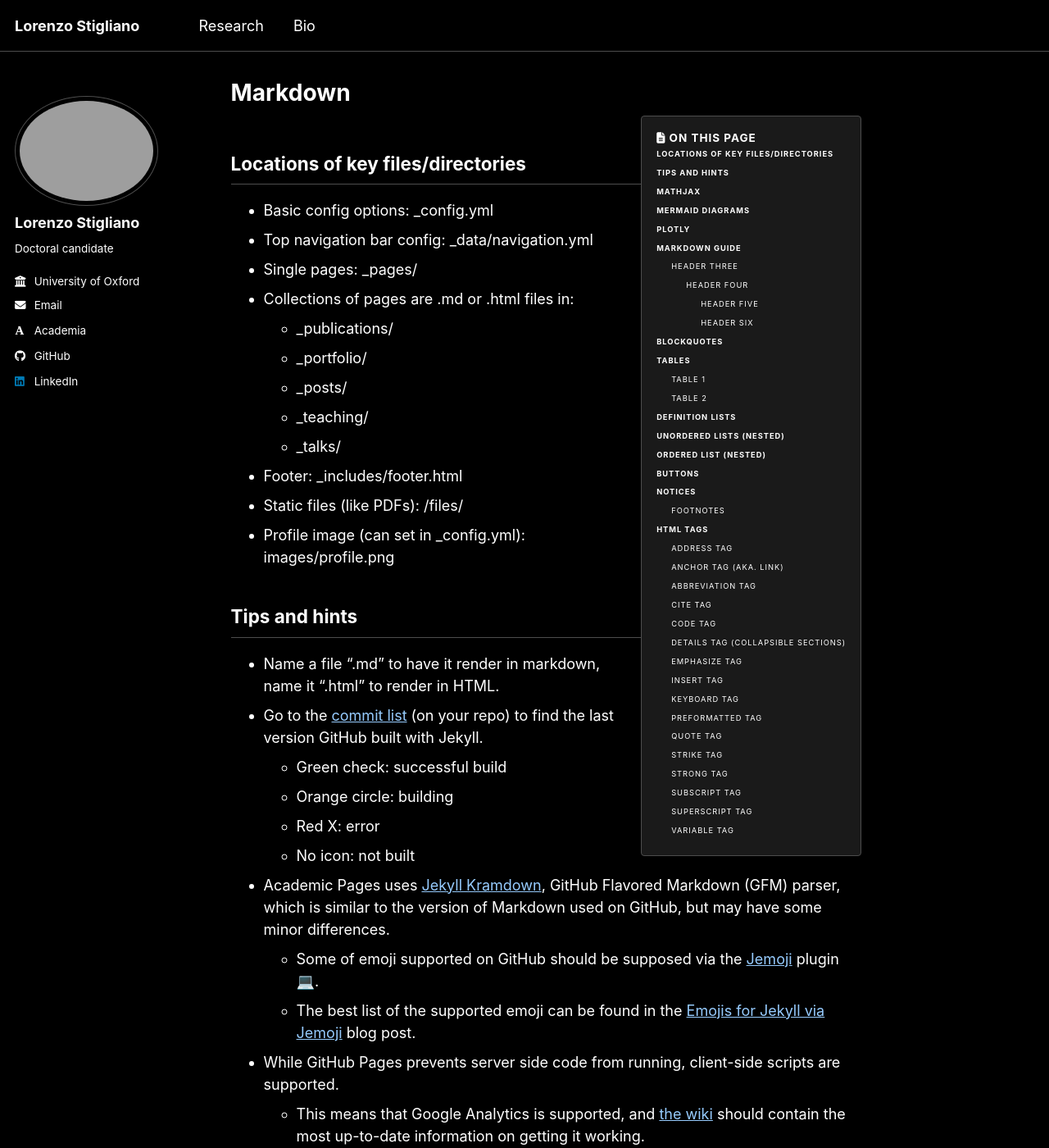
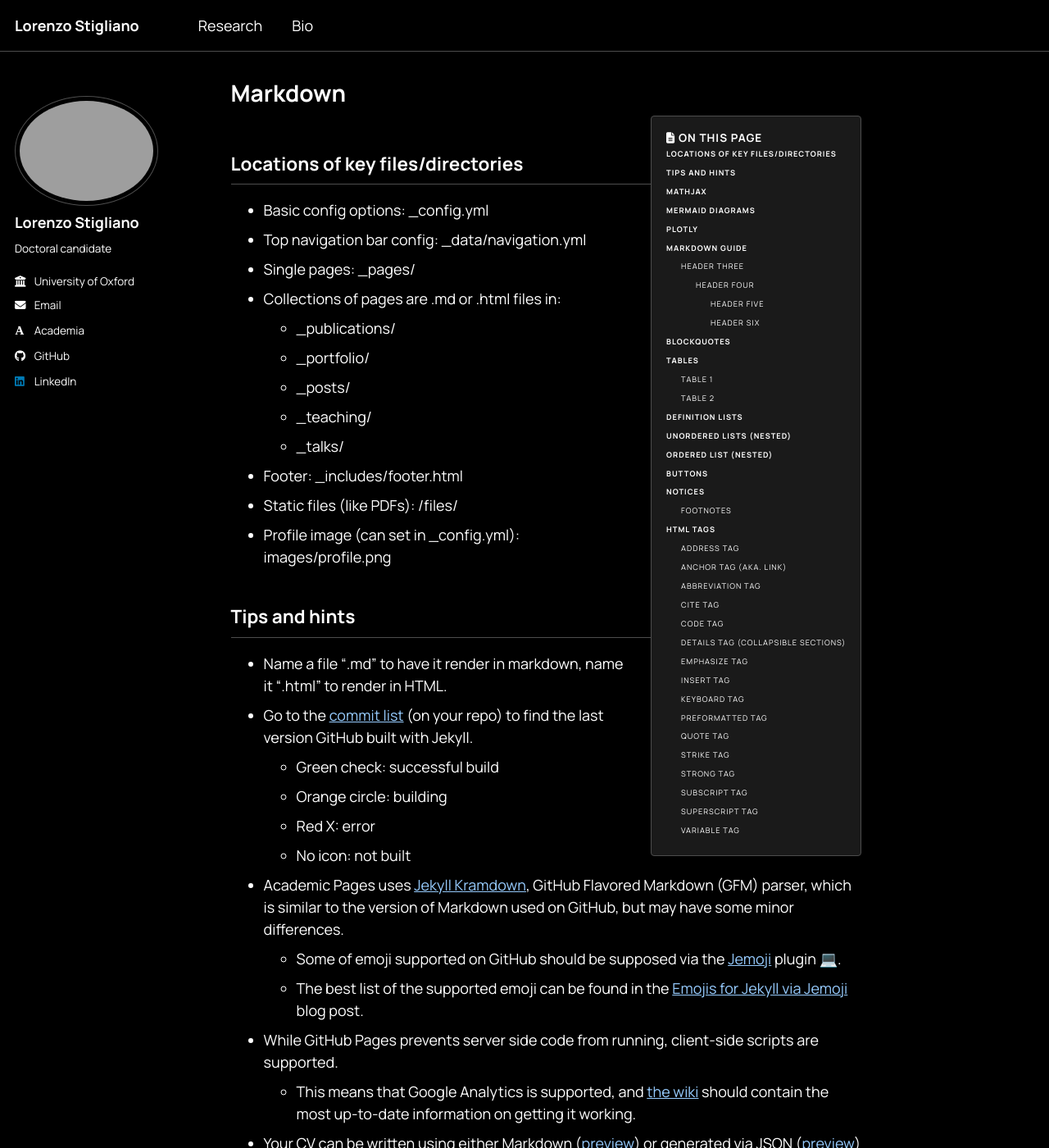
Before and after one commit to LorenzoStigliano/lorenzostigliano.github.io, a Jekyll site: the page built from _pages/markdown.md, in a window 1280 px wide and 1400 px high. Shown: the whole window at 82% size. Built offline with Jekyll 4.4.1, drawn with Linux system fonts in a browser that asks for light colours; emoji names are drawn with the system emoji font; some web fonts are replaced; a script bundle is joined from its source files by our own code; library files that are not in the unit come from our copies.

Commit message:
change font

```diff
--- a/_sass/_themes.scss
+++ b/_sass/_themes.scss
@@ -15,7 +15,7 @@ $indent-var                 : 1.3em;
 
 /* System typefaces */
 $serif                      : Georgia, Times, serif;
-$sans-serif                 : -apple-system, ".SFNSText-Regular", "San Francisco", "Roboto", "Segoe UI", "Helvetica Neue", "Lucida Grande", Arial, sans-serif;
+$sans-serif                 : "Manrope", -apple-system, ".SFNSText-Regular", "San Francisco", "Roboto", "Segoe UI", "Helvetica Neue", "Lucida Grande", Arial, sans-serif;
 $monospace                  : Monaco, Consolas, "Lucida Console", monospace;
 
 /* Sans serif typefaces */
--- a/assets/css/main.scss
+++ b/assets/css/main.scss
@@ -7,6 +7,8 @@
  * Note that the files are processed in the order they are imported, so they are partly
    sorted by the dependencies. Also, the first two lines of the file are required by Jekyll.
  */
+
+@import url('https://fonts.googleapis.com/css2?family=Manrope:wght@400;500;600;700;800&display=swap');
 
 @import
     "vendor/breakpoint/breakpoint",
```
